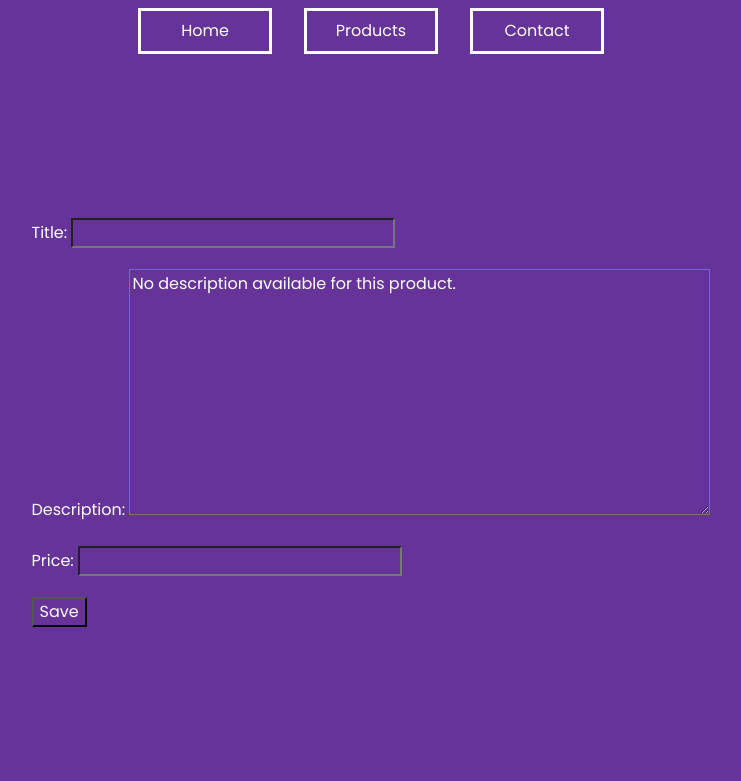
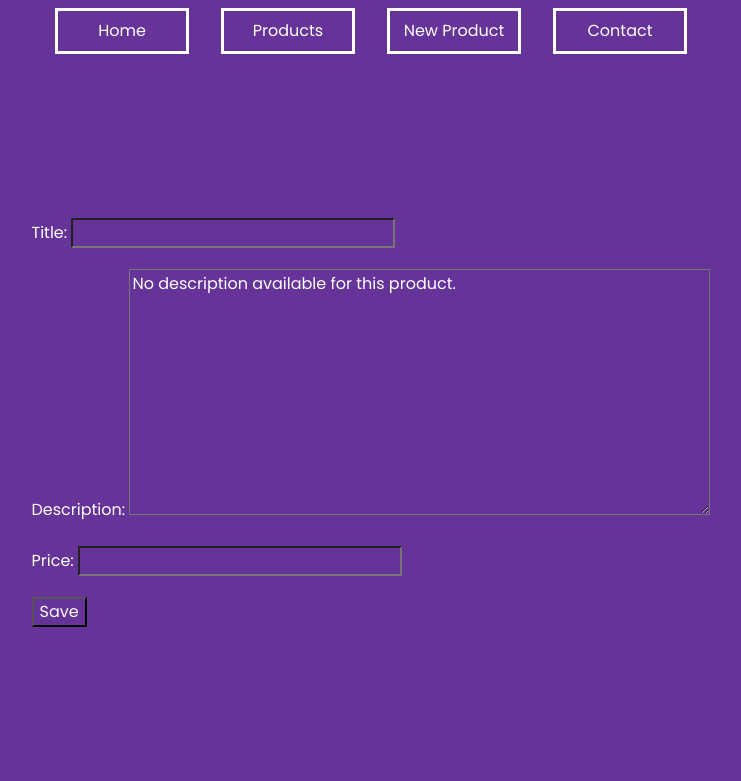
Before and after one commit to H3AR7B3A7/DjangoCourse, a Django app: page /form/ in a window 1280 px wide. Shown: the top 781 px of the page, without its empty margins (269-1010 px from the left). Run offline with Django 3.2, Linux system fonts and the light colour scheme.

Commit message:
:wheelchair: Link to form in navbar

```diff
--- a/templates/navbar.html
+++ b/templates/navbar.html
@@ -2,6 +2,7 @@
     <ul class="navbar-nav lg-0">
         <li class="nav-item"><a class="nav-link" href="/">Home</a></li>
         <li class="nav-item"><a class="nav-link" href="/products">Products</a></li>
+        <li class="nav-item"><a class="nav-link" href="/form">New Product</a></li>
         <li class="nav-item"><a class="nav-link" href="/contact">Contact</a></li>
     </ul>
 </nav>
```
